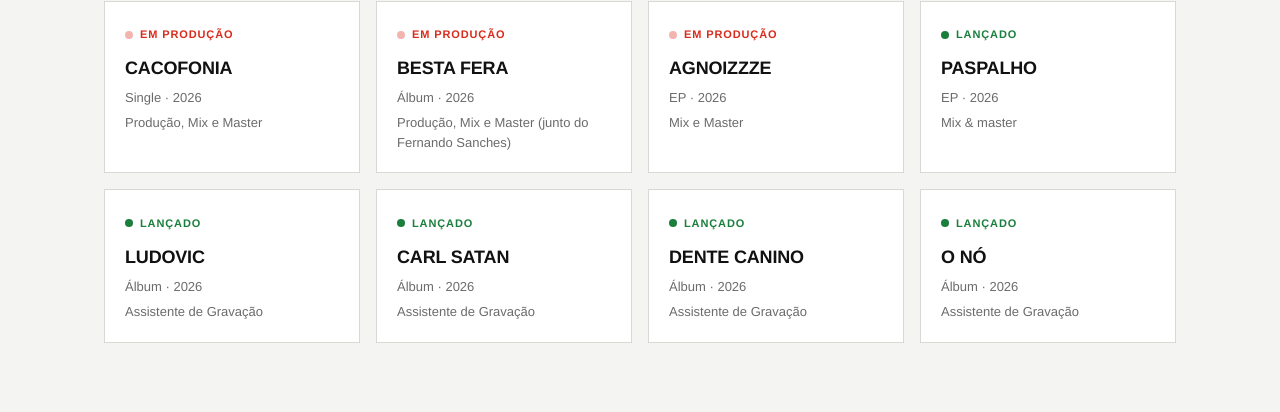
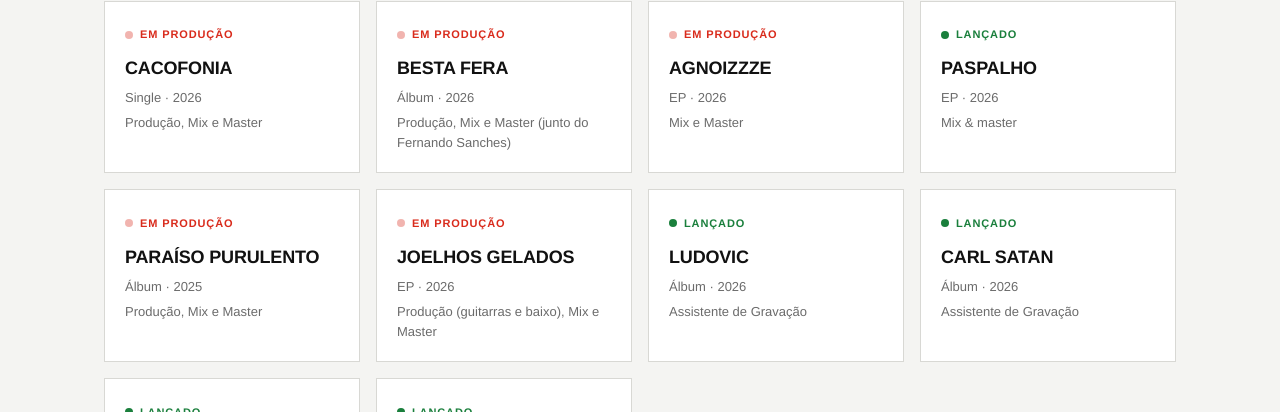
Before and after one commit to viniciuslunardi/farpa-encravada, a React (Vite) app: page / in a window 1280 px wide. Shown: the part 2267-2679 px from the top of the page. Built offline with nearby package versions, Linux system fonts and the light colour scheme.

Commit message:
updating p

```diff
--- a/src/content.js
+++ b/src/content.js
@@ -104,13 +104,29 @@ export const PRODUCAO = {
       status: "lancado",
       link: "",
     },
+     {
+      banda: "Paraíso Purulento",
+      release: "Álbum",
+      ano: "2025",
+      credito: "Produção, Mix e Master",
+      status: "em-producao",
+      link: "",
+    },
+     {
+      banda: "Joelhos Gelados",
+      release: "EP",
+      ano: "2026",
+      credito: "Produção (guitarras e baixo), Mix e Master",
+      status: "em-producao",
+      link: "",
+    },
     {
       banda: "Ludovic",
       release: "Álbum",
       ano: "2026",
       credito: "Assistente de Gravação",
       status: "lancado",
-      link: "",
+      link: "https://open.spotify.com/track/3C7rx29J2MH2rVrEdLUKWc",
     },
     {
       banda: "Carl Satan",
@@ -118,7 +134,7 @@ export const PRODUCAO = {
       ano: "2026",
       credito: "Assistente de Gravação",
       status: "lancado",
-      link: "",
+      link: "https://open.spotify.com/track/4nyP7ONzMKjXz06o9Us4uo",
     },
     {
       banda: "Dente Canino",
@@ -126,7 +142,7 @@ export const PRODUCAO = {
       ano: "2026",
       credito: "Assistente de Gravação",
       status: "lancado",
-      link: "",
+      link: "https://open.spotify.com/track/3iLVAhL1n6xYp13Y7vGaXU",
     },
      {
       banda: "O Nó",
@@ -134,7 +150,7 @@ export const PRODUCAO = {
       ano: "2026",
       credito: "Assistente de Gravação",
       status: "lancado",
-      link: "",
+      link: "https://open.spotify.com/track/46DOfqSRuP4BhZNk6tzuC8",
     },
   ],
 };
```
